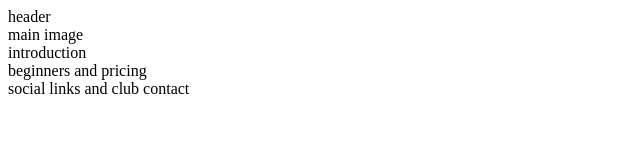
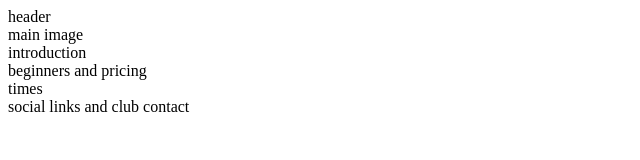
Before and after one commit to Masorr/local-archery-club, a plain HTML site: page index.html in a window 1280 px wide. Shown: the whole page, without its empty margins (0-640 px from the left). Drawn offline with Linux system fonts and the light colour scheme.

Commit message:
Add missing times section to home page

```diff
--- a/index.html
+++ b/index.html
@@ -24,6 +24,9 @@
     <section>
         beginners and pricing
     </section>
+    <section>
+        times
+    </section>
     <footer>
         social links and club contact
     </footer>
```
